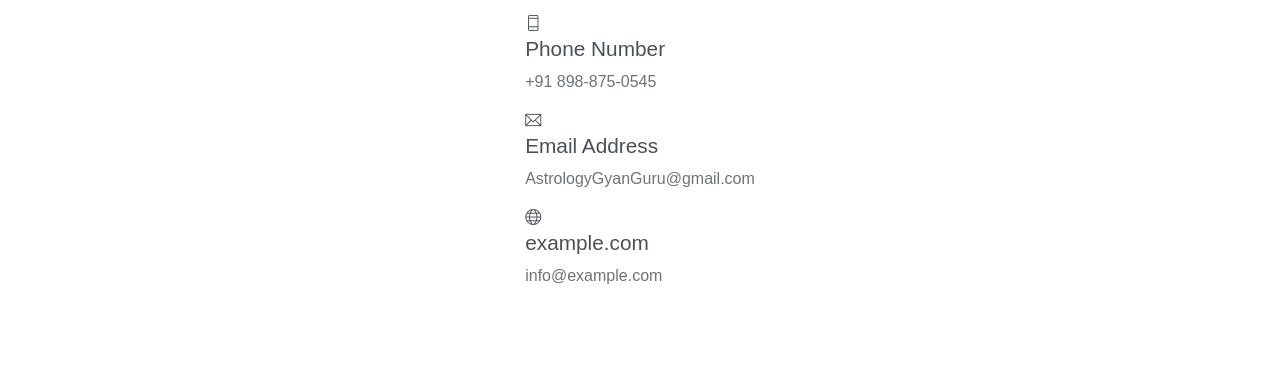
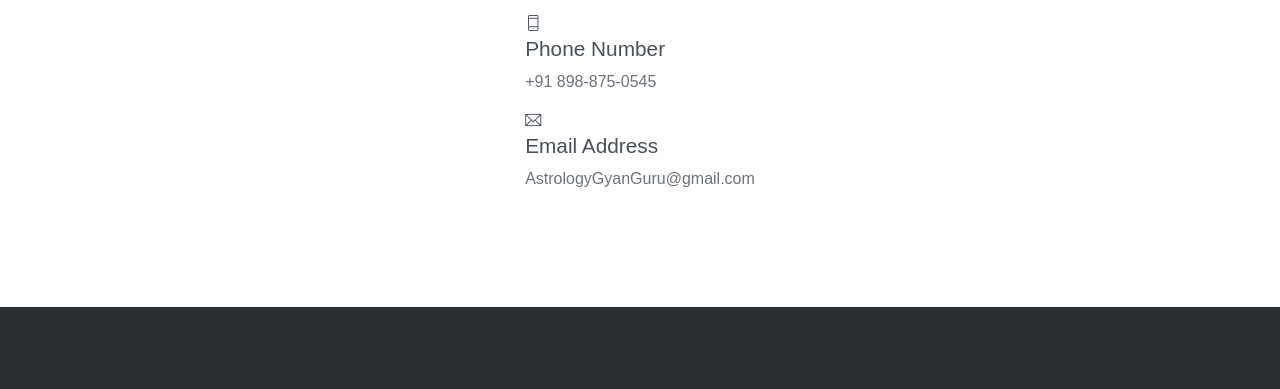
Before and after one commit to astrologygyanguru/AstrologyGyanGuru, a plain HTML site: page index.html in a window 1280 px wide. Shown: the part 7394-7783 px from the top of the page. Drawn offline with Linux system fonts and the light colour scheme.

Commit message:
removed code

```diff
--- a/index.html
+++ b/index.html
@@ -4,7 +4,7 @@
 <head>
     <meta charset="utf-8">
     <meta name="viewport" content="width=device-width, initial-scale=1, shrink-to-fit=no">
-    <meta name="description" content="Astrology Gyan Guru, Prediction about future, love, carrer, matchmaking">
+    <meta name="description" content="Astrology, Prediction, Astrology Gyan Guru, Prediction about future, love, carrer, matchmaking">
     <meta name="author" content="Naman">
     <title>Astrology Gyan Guru, Prediction about future, carrer, love, matchmaking - Naman</title>
 
@@ -451,11 +451,6 @@
             <h6 class="section-subtitle">We Are Awesome</h6>
             <h6 class="section-title mb-6">Some Facts</h6>
             <div class="widget-2 justify-content-center">
-                <!-- <div class="widget-item">
-                        <i class="ti-cup"></i>
-                        <h6 class="title">100+</h6>
-                        <div class="subtitle">Awards Won</div>
-                    </div> -->
                 <div class="widget-item">
                     <i class="ti-face-smile"></i>
                     <h6 class="title">10K+</h6>
@@ -573,13 +568,6 @@
                             <p>AstrologyGyanGuru@gmail.com</p>
                         </div>
                     </div>
-                    <div class="item">
-                        <i class="ti-world"></i>
-                        <div class="mb-0">
-                            <h5>example.com</h5>
-                            <p>info@example.com</p>
-                        </div>
-                    </div>
                 </div>
                 <!-- <div class="form infos">
                     <h6 class="section-subtitle">Available 24/7</h6>
```
